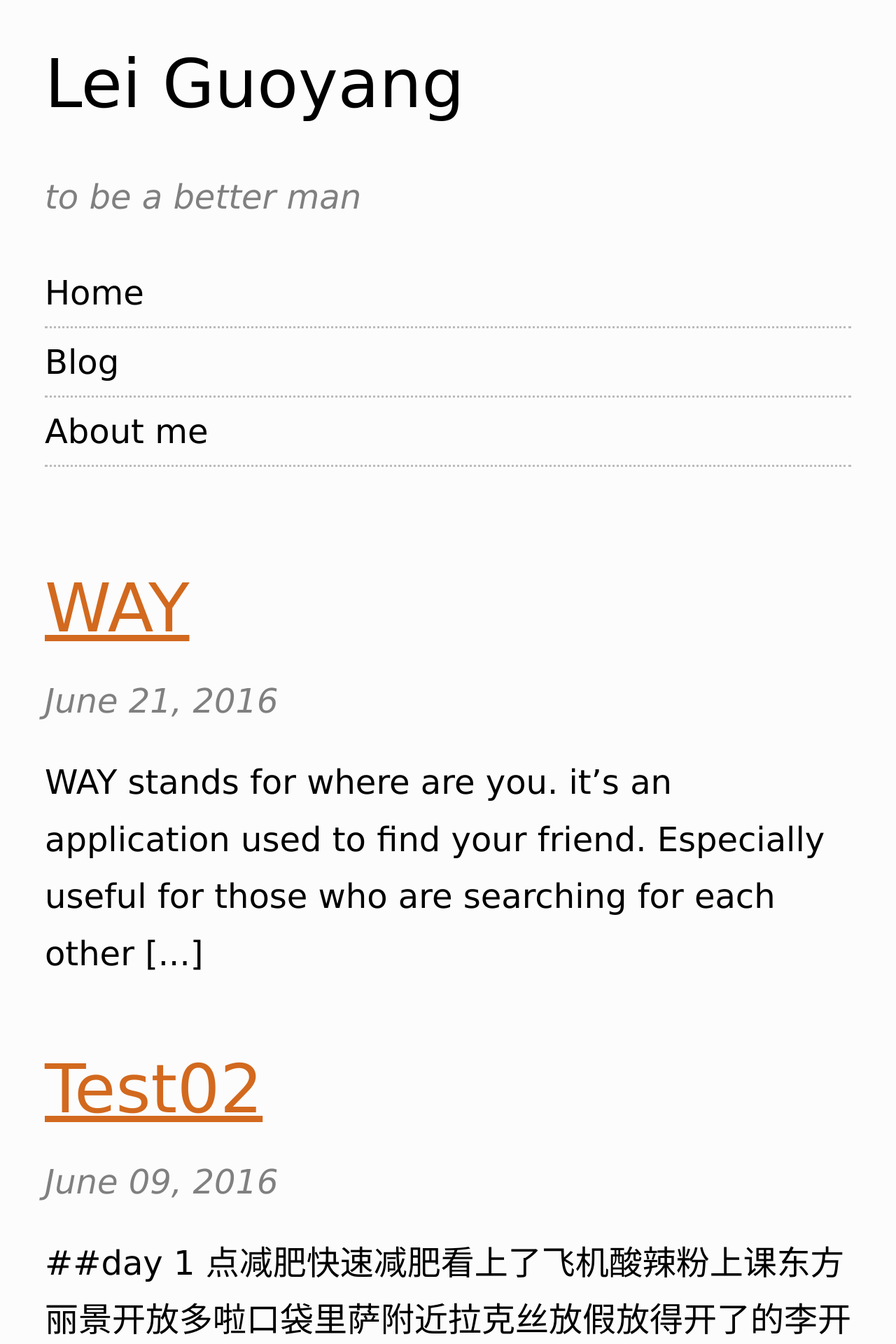
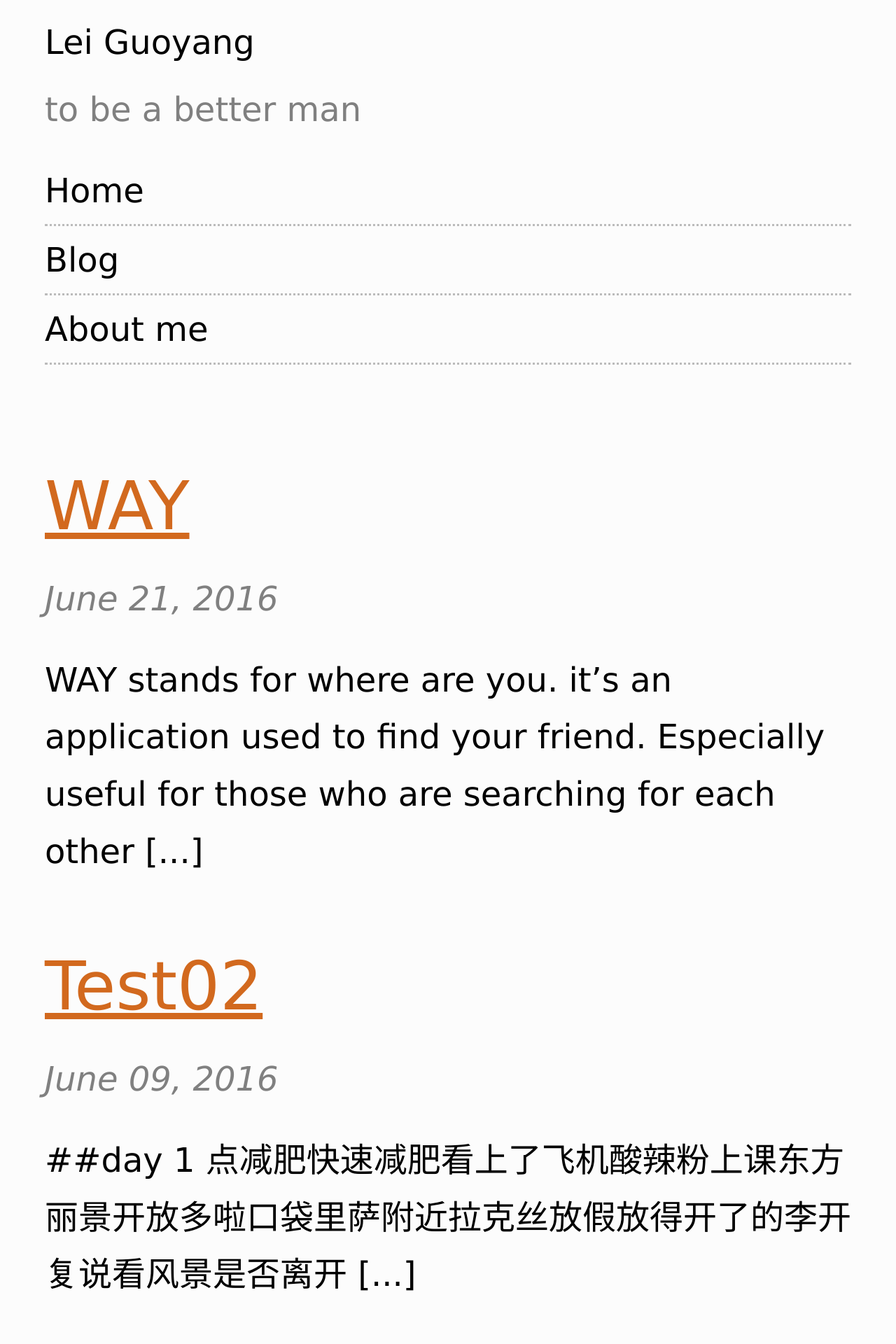
Before and after one commit to leiguoyang/leiguoyang.github.io, a Jekyll site: the page built from index.html, in a window 1280 px wide. Shown: the top 1920 px of the page at 70% size. Built offline with Jekyll 4.4.1, drawn with Linux system fonts in a browser that asks for light colours.

Commit message:
modify the header

```diff
--- a/_layouts/default.html
+++ b/_layouts/default.html
@@ -12,7 +12,7 @@
 	<body>
 		<header>
 			<h1>Lei Guoyang</h1>
-			<p id="quote">to be a better man</p>
+			<h2>to be a better man</h2>
 		</header>
 
 		<nav>
--- a/css/main.css
+++ b/css/main.css
@@ -12,11 +12,12 @@ header {
 
 header h1 {
   font-weight: normal;
-  font-size: 2em;
+  font-size: 1em;
 }
 
-#quote {
-  font-style: italic;
+header h2 {
+  font-weight: normal;
+  font-size: 1em;
   color: gray;
 }
 
```
